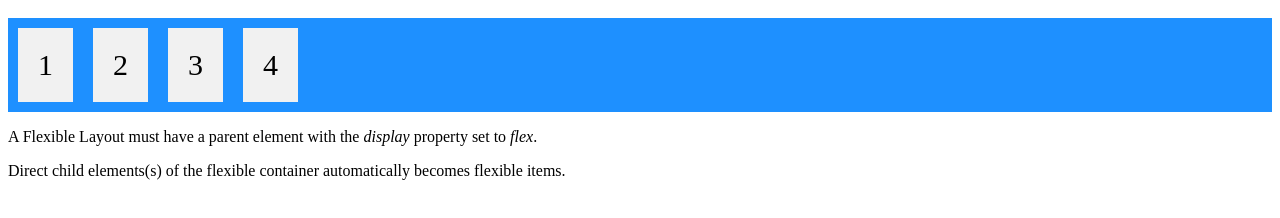
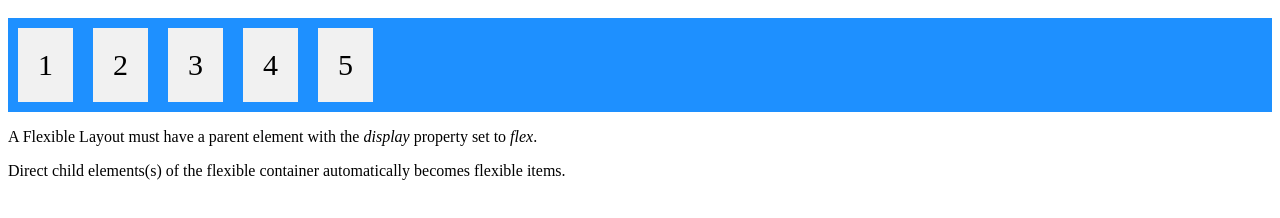
Before and after one commit to akgooljar070901/git_presentation, a plain HTML site: page index.html in a window 1280 px wide. Shown: the part 120-338 px from the top of the page. Drawn offline with Linux system fonts and the light colour scheme.

Commit message:
Added new div

```diff
--- a/index.html
+++ b/index.html
@@ -13,6 +13,7 @@
   <div>2</div>
   <div>3</div>
   <div>4</div>
+  <div>5</div>
 </div>
 
 <p>A Flexible Layout must have a parent element with the <em>display</em> property set to <em>flex</em>.</p>
```
